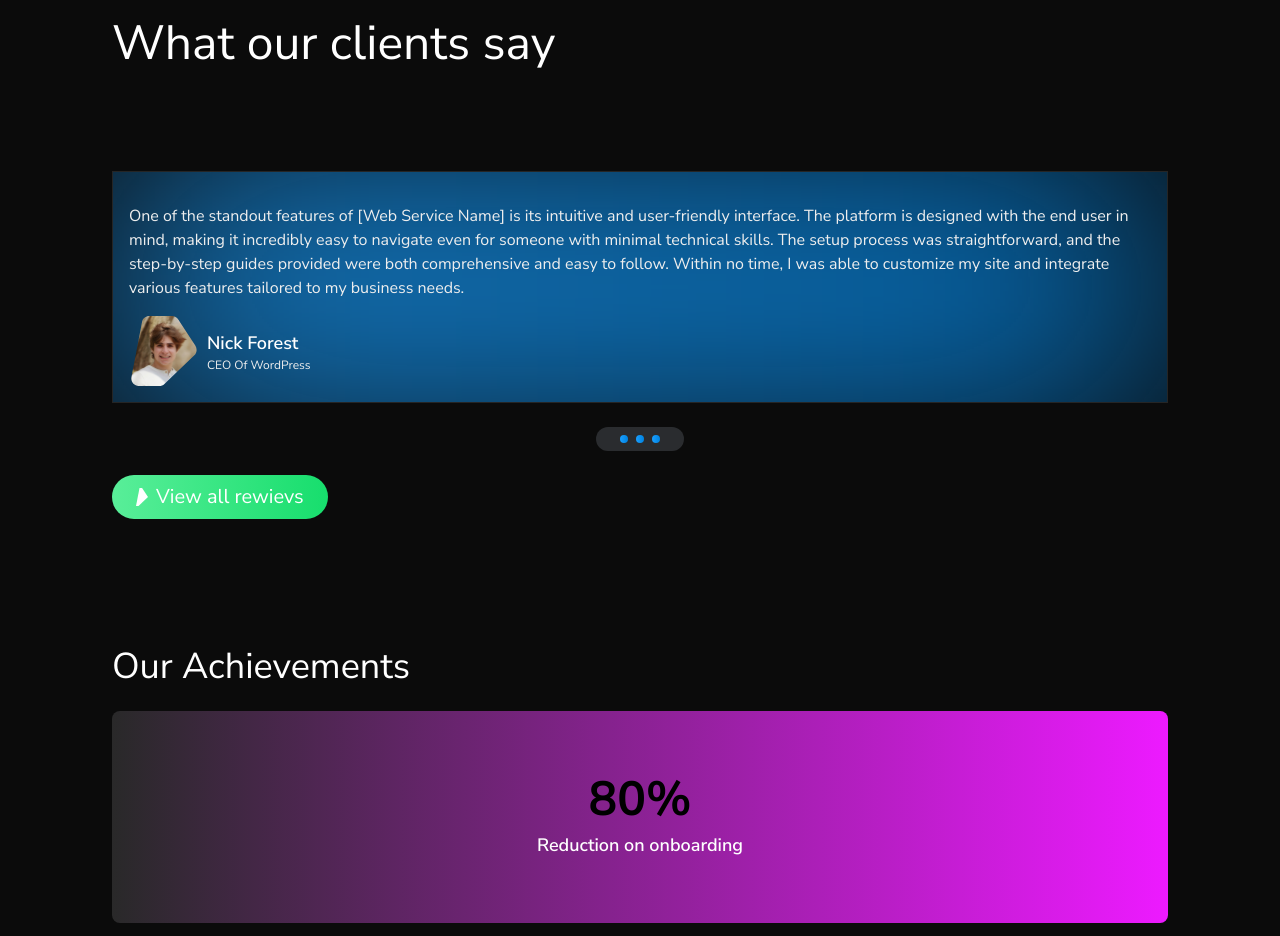
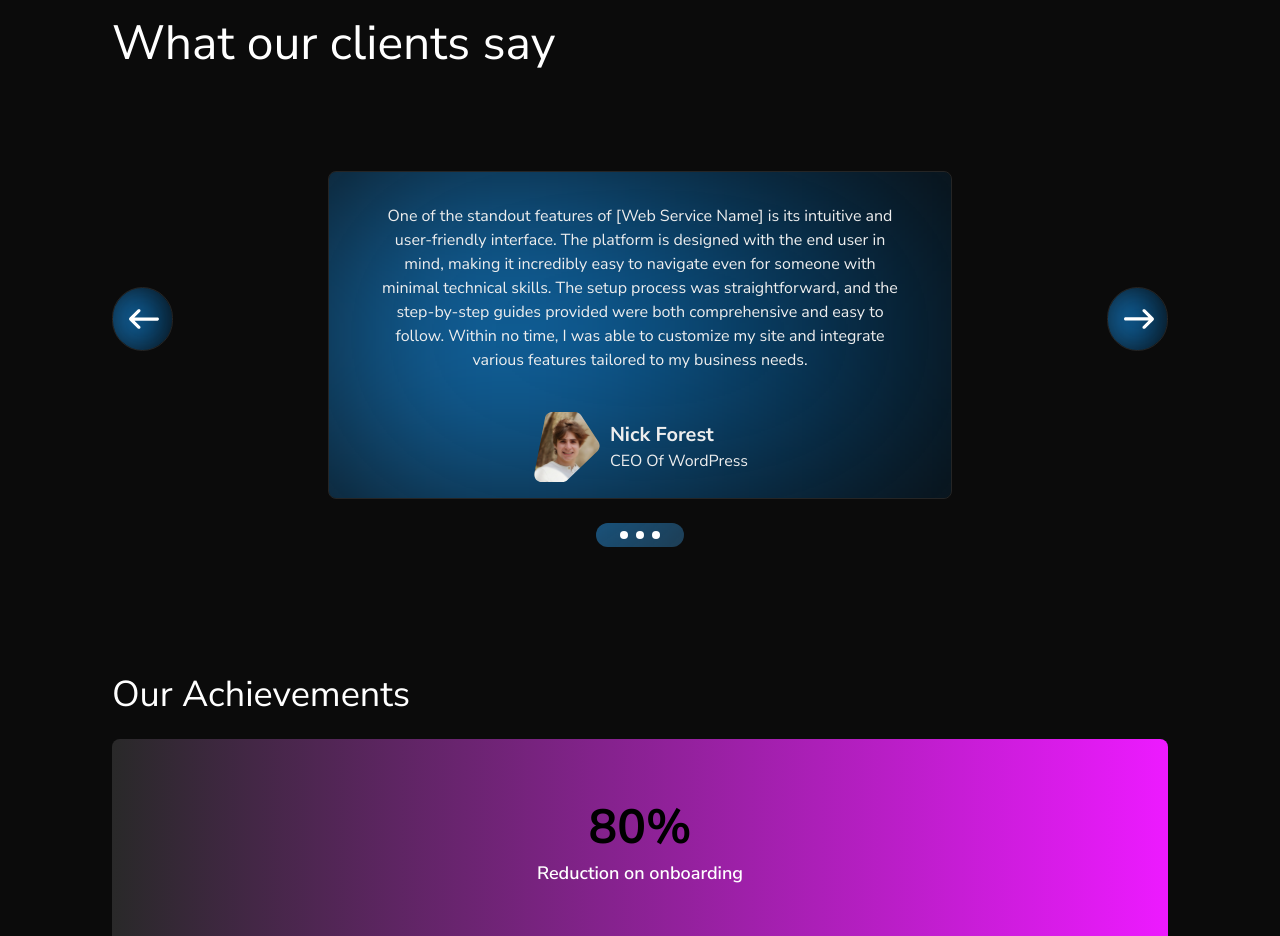
Before and after one commit to zrvnarmarin/BitLyte-Studios-Website, a Next.js app: page / in a window 1280 px wide. Shown: the part 3220-4156 px from the top of the page. Built offline with nearby package versions, Linux system fonts and the light colour scheme.

Commit message:
testimonials section for the home page route finished styling;

```diff
--- a/app/(home-sections)/ServicesSection.tsx
+++ b/app/(home-sections)/ServicesSection.tsx
@@ -156,10 +156,10 @@ export const facilityCardData: ServiceCardType[] = [
   },
 ];
 
-const RightArrow = ({ strokeWidth = 0.1, color = "#252525" }) => (
+export const RightArrow = ({ strokeWidth = 0.1, color = "#ffffff" }) => (
   <svg
-    width="20px"
-    height="20px"
+    width="30px"
+    height="30px"
     viewBox="0 -6.5 38 38"
     xmlns="http://www.w3.org/2000/svg"
     fill={color}
@@ -190,3 +190,38 @@ const RightArrow = ({ strokeWidth = 0.1, color = "#252525" }) => (
     </g>
   </svg>
 );
+
+export const LeftArrow = ({ strokeWidth = 0.1, color = "#ffffff" }) => (
+  <svg
+    width="30px"
+    height="30x"
+    viewBox="0 -6.5 38 38"
+    xmlns="http://www.w3.org/2000/svg"
+    fill={color}
+    transform="rotate(180)"
+  >
+    <title>right-arrow</title>
+    <desc>Created with Sketch.</desc>
+    <g
+      id="icons"
+      stroke="none"
+      strokeWidth={strokeWidth}
+      fill="none"
+      fillRule="evenodd"
+    >
+      <g
+        id="ui-gambling-website-lined-icnos-casinoshunter"
+        transform="translate(-1511.000000, -158.000000)"
+        fill={color}
+        fillRule="nonzero"
+      >
+        <g id="1" transform="translate(1350.000000, 120.000000)">
+          <path
+            d="M187.812138,38.5802109 L198.325224,49.0042713 L198.41312,49.0858421 C198.764883,49.4346574 198.96954,49.8946897 199,50.4382227 L198.998248,50.6209428 C198.97273,51.0514917 198.80819,51.4628128 198.48394,51.8313977 L198.36126,51.9580208 L187.812138,62.4197891 C187.031988,63.1934036 185.770571,63.1934036 184.990421,62.4197891 C184.205605,61.6415481 184.205605,60.3762573 184.990358,59.5980789 L192.274264,52.3739093 L162.99947,52.3746291 C161.897068,52.3746291 161,51.4850764 161,50.3835318 C161,49.2819872 161.897068,48.3924345 162.999445,48.3924345 L192.039203,48.3917152 L184.990421,41.4019837 C184.205605,40.6237427 184.205605,39.3584519 184.990421,38.5802109 C185.770571,37.8065964 187.031988,37.8065964 187.812138,38.5802109 Z"
+            id="right-arrow"
+          />
+        </g>
+      </g>
+    </g>
+  </svg>
+);
--- a/app/(home-sections)/TestimonialsSection.tsx
+++ b/app/(home-sections)/TestimonialsSection.tsx
@@ -6,6 +6,7 @@ import ArrowRight from "../../public/images/Rectangle 1.svg";
 import TestimonialExampleImage from "../../public/images/home/TestimonialImage.svg";
 import ButtonNext from "../../public/images/home/ButtonNextTestimonials.svg";
 import "../../public/styles/star.css";
+import { LeftArrow, RightArrow } from "./ServicesSection";
 
 export default function TestimonialsSection() {
   return (
@@ -13,9 +14,18 @@ export default function TestimonialsSection() {
       <h2 className="w-full text-5xl text-[#ffffff] z-20 pb-12">
         What our clients say
       </h2>
+      <div className="flex items-center justify-between">
+        <button className="relative overflow-hidden rounded-full p-4 border-[0.5px] border-[#252525]">
+          {/* RightArrow with a higher z-index */}
+          <div className="relative z-20">
+            <LeftArrow />
+          </div>
+          {/* Blur background */}
+          <div className="w-full h-full absolute right-0 bottom-0 bg-gradient-to-r from-[#1A9FFF] to-[#002139] z-10 blur-[20px]"></div>
+        </button>
 
         {/* Testimonial cards container */}
-      <div className="w-full flex flex-col gap-8 pt-8">
+        <div className="relative w-full flex flex-col justify-center items-center gap-8 pt-8">
           {testimonials.map((testimonial) => (
             <TestimonialCard
               key={testimonial.id}
@@ -29,29 +39,25 @@ export default function TestimonialsSection() {
           ))}
         </div>
 
+        <button className="relative overflow-hidden rounded-full p-4 border-[0.5px] border-[#252525]">
+          {/* RightArrow with a higher z-index */}
+          <div className="relative z-20">
+            <RightArrow />
+          </div>
+          {/* Blur background */}
+          <div className="w-full h-full absolute right-0 bottom-0 bg-gradient-to-r from-[#1A9FFF] to-[#002139] z-10 blur-[20px]"></div>
+        </button>
+      </div>
+
       {/* Buttons */}
       <div className="w-flex flex items-center justify-center">
-        <div className="w-fit flex items-center justify-center gap-2 rounded-full px-6 py-2 bg-[#2a2c2f]">
-          {/* Previous button */}
-          {/* <button>
-                        <Image src={ButtonNext} alt="next-button-testimonials" className="rotate-180" />
-                    </button> */}
-          {/* Next button */}
-          {/* <button>
-                        <Image src={ButtonNext} alt="next-button-testimonials" />
-                    </button> */}
-          <div className="h-2 w-2 rounded-full bg-gradient-to-r from-[#1A9FFF] to-[#0083E0]"></div>
-          <div className="h-2 w-2 rounded-full bg-gradient-to-r from-[#1A9FFF] to-[#0083E0]"></div>
-          <div className="h-2 w-2 rounded-full bg-gradient-to-r from-[#1A9FFF] to-[#0083E0]"></div>
+        <div className="relative overflow-hidden w-fit flex items-center justify-center gap-2 rounded-full px-6 py-2 bg-[#252525]">
+          {/* Blur background */}
+          <div className="w-96 h-96 absolute right-0 bottom-0 bg-gradient-to-r from-[#1A9FFF] to-[#0083E0] z-10 blur-[130px]"></div>
+          <div className="h-2 w-2 rounded-full bg-[#ffffff] z-20"></div>
+          <div className="h-2 w-2 rounded-full bg-[#ffffff] z-20"></div>
+          <div className="h-2 w-2 rounded-full bg-[#ffffff] z-20"></div>
         </div>
-      </div>
-
-      {/* Link to all reviews route */}
-      <div className="w-full flex">
-        <button className="flex items-center gap-2 py-2 px-6 text-[#ffffff] bg-gradient-to-r from-[#59EE99] to-[#17DE6D]  rounded-full text-xl">
-          <Image src={ArrowRight} alt="hero_image" />
-          View all rewievs
-        </button>
       </div>
     </SectionWrapper>
   );
@@ -65,27 +71,27 @@ export const TestimonialCard = ({
   rating,
 }: TestimonialCardProps) => {
   return (
-    <div className="relative overflow-hidden flex items-center border-[0.5px] border-[#252525] p-4">
+    <div className="relative overflow-hidden rounded-lg flex flex-row items-center border-[0.5px] border-[#252525] p-4 w-2/3">
       {/* Blur background */}
-      <div className="w-full h-full absolute right-0 bottom-0 bg-gradient-to-r from-[#1A9FFF] to-[#0083E0] z-10 blur-[130px]"></div>
+      <div className="w-full h-full absolute right-0 bottom-0 bg-gradient-to-r from-[#1A9FFF] to-[#002139] z-10 blur-[130px]"></div>
 
-      <div className="z-20">
-        <p className="text-base text-[#eeeeee] font-normal pt-4">
+      {/* Testimonial */}
+      <div className="flex flex-col z-20">
+        <p className="text-base text-[#eeeeee] font-normal text-center py-4 pb-6 px-8 z-20">
           {testimonialText}
         </p>
-        <div className="flex items-center justify-start gap-2 pt-4">
+        <div className="flex items-center justify-center gap-2 pt-4">
           <Image src={imageSrc} alt="testimonial image" />
           <p className="flex flex-col items-center">
-            <span className="w-full text-lg text-[#ffffff] font-semibold ">
+            <span className="w-full text-xl text-[#eeeeee] font-bold">
               {name}
             </span>
-            <span className="w-full text-xs text-[#eeeeee] font-normal ">
+            <span className="w-full text-base text-[#eeeeee] font-normal ">
               {companyName}
             </span>
           </p>
         </div>
       </div>
-
     </div>
   );
 };
```
Lines whose indentation alone changed are shown as unchanged.
